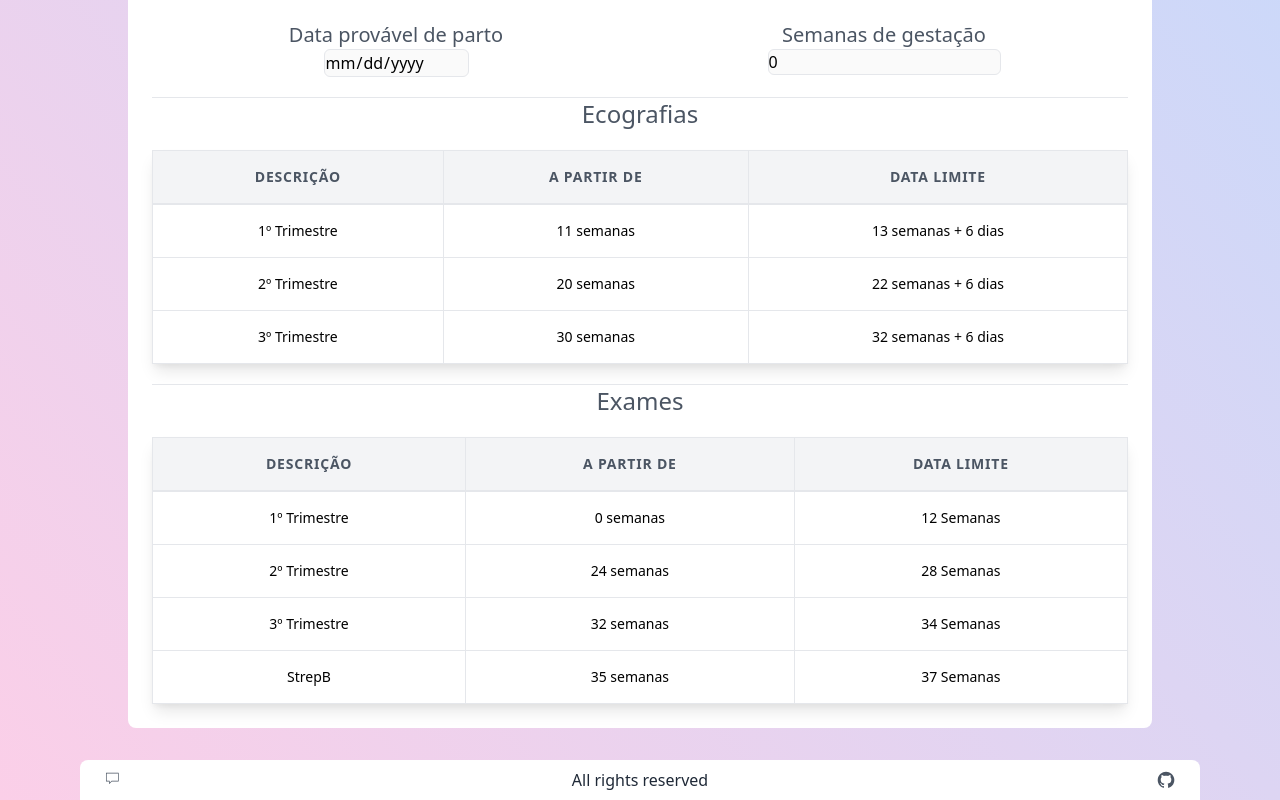
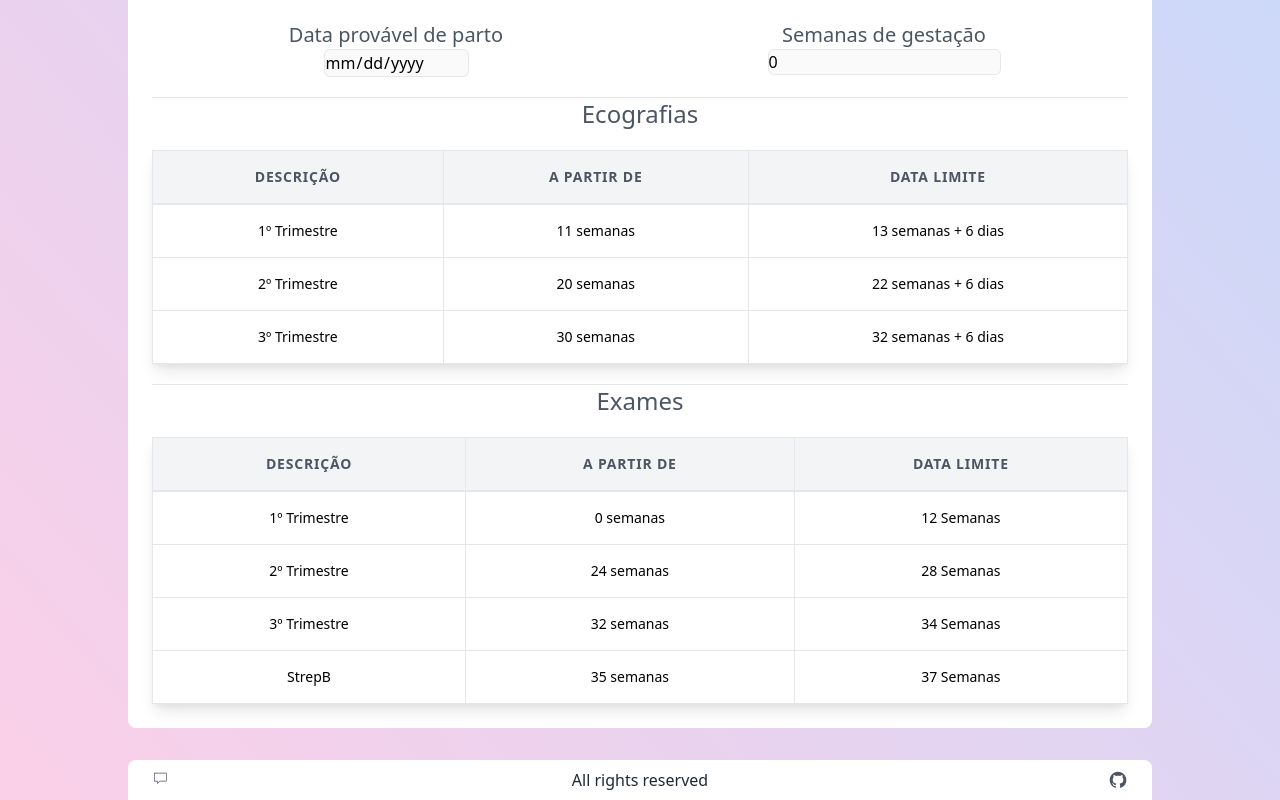
Before and after one commit to HelderFSFerreira/gravidasv2, a Next.js app: page / in a window 1280 px wide. Shown: the part 644-1444 px from the top of the page. Built offline with nearby package versions, Linux system fonts and the light colour scheme.

Commit message:
Fix with of footer

```diff
--- a/pages/index.tsx
+++ b/pages/index.tsx
@@ -129,7 +129,9 @@ const Print = () => {
                         </div>
                     </div>
                 </div>
-                <Footer/>
+                <div className='container mx-auto max-w-screen-lg'>
+                    <Footer/>
+                </div>
             </div>
         </div>
     );
```
